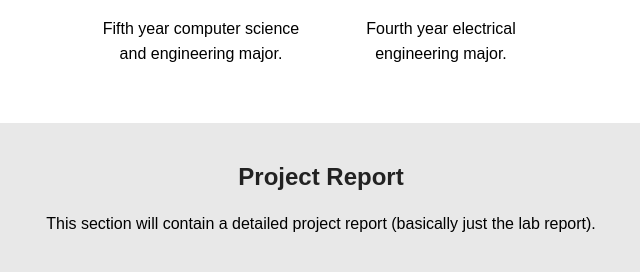
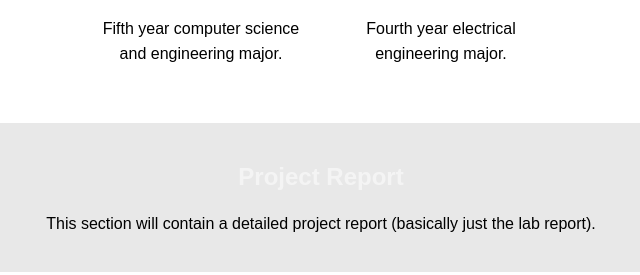
Before and after one commit to Braxai/EEC-172-Final-Project, a plain HTML site: page index.html in a window 1280 px wide. Shown: the part 1119-1394 px from the top of the page, without its empty margins (319-959 px from the left). Drawn offline with Linux system fonts and the light colour scheme.

Commit message:
Update style.css

```diff
--- a/style.css
+++ b/style.css
@@ -70,5 +70,5 @@ p {
 }
 
 .project-report h2 {
-    color: #222;
+    color: #f4f4f4;
 }
```
